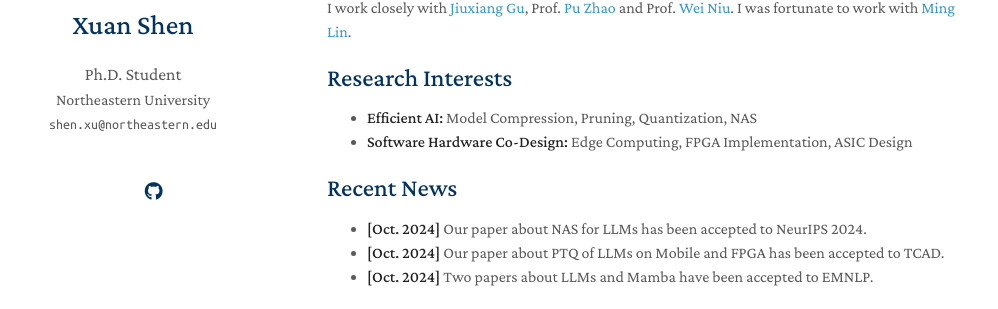
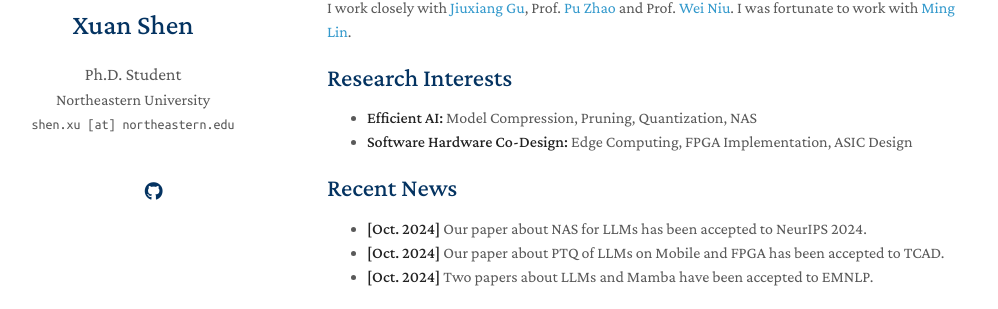
Before and after one commit to shawnricecake/shawnricecake.github.io, a Jekyll site: the page built from index.md, in a window 1280 px wide. Shown: the part 205-514 px from the top of the page, without its empty margins (143-1141 px from the left). Built offline with Jekyll 4.4.1, drawn with Linux system fonts in a browser that asks for light colours; a style sheet for code colours, icons or effects is not loaded; our own code applies the rules of GitHub Pages for plain Markdown files.

```diff
--- a/_config.yml
+++ b/_config.yml
@@ -2,7 +2,7 @@
 title: Xuan Shen
 position: Ph.D. Student
 affiliation: Northeastern University
-email: shen.xu@northeastern.edu
+email: shen.xu [at] northeastern.edu
 
 # Search Engine Optimization (SEO)
 # The following information is used to improve the website traffic from search engines, e.g., Google.
```
